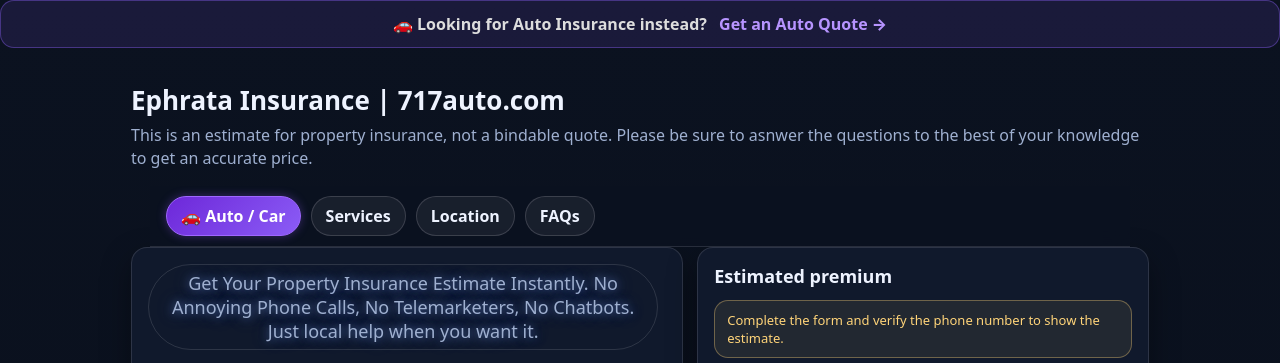
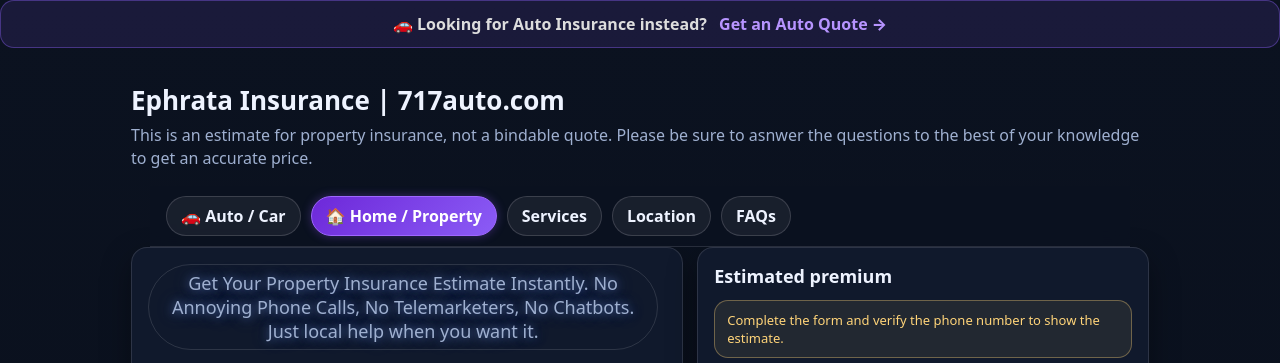
Before and after one commit to scottschrum79-design/Home_Insurance, a plain HTML site: page index.html in a window 1280 px wide. Shown: the top 363 px of the page. Drawn offline with Linux system fonts and the light colour scheme.

Commit message:
Show Home as active navigation tab

```diff
--- a/index.html
+++ b/index.html
@@ -93,21 +93,21 @@
             flex-wrap: wrap;
         }
     }
-    .top-pills .home-pill {
+    .top-pills .active-pill {
         background: linear-gradient(135deg, #6d28d9, #8b5cf6);
         border-color: #9f67ff;
         color: #fff;
         font-weight: 700;
         box-shadow: 0 0 14px rgba(139,92,246,.45);
-        animation: homeGlow 2.5s infinite;
+        animation: activeGlow 2.5s infinite;
     }
 
-        .top-pills .home-pill:hover {
+        .top-pills .active-pill:hover {
             transform: translateY(-1px) scale(1.03);
             box-shadow: 0 0 20px rgba(139,92,246,.75);
         }
 
-    @keyframes homeGlow {
+    @keyframes activeGlow {
         0%,100% {
             box-shadow: 0 0 10px rgba(139,92,246,.35);
         }
@@ -176,16 +176,15 @@
         <p class="lead">This is an estimate for property insurance, not a bindable quote. Please be sure to asnwer the questions to the best of your knowledge to get an accurate price.</p>
         <!-- Top Pill Links -->
         <div class="top-pills">
-            <a href="https://price.717auto.com/"
-               target="_blank"
-               rel="noopener"
-               class="home-pill">
+            <a href="https://price.717auto.com/" target="_blank" rel="noopener">
                 🚗 Auto / Car
+            </a>
+            <a href="https://home.717auto.com/" class="active-pill" aria-current="page">
+                🏠 Home / Property
             </a>
             <a href="https://go.717auto.com/" target="_blank" rel="noopener">Services</a>
             <a href="https://go.717auto.com/location" target="_blank" rel="noopener">Location</a>
             <a href="https://go.717auto.com/faqs" target="_blank" rel="noopener">FAQs</a>
-
         </div>
         <div class="grid">
             <div class="card">
```
